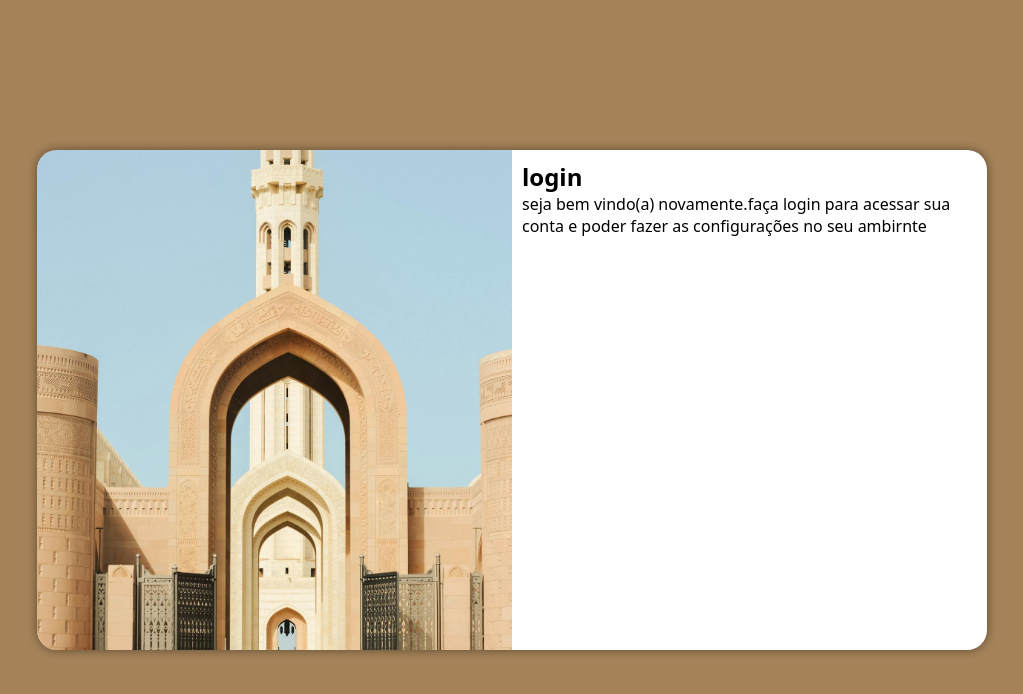
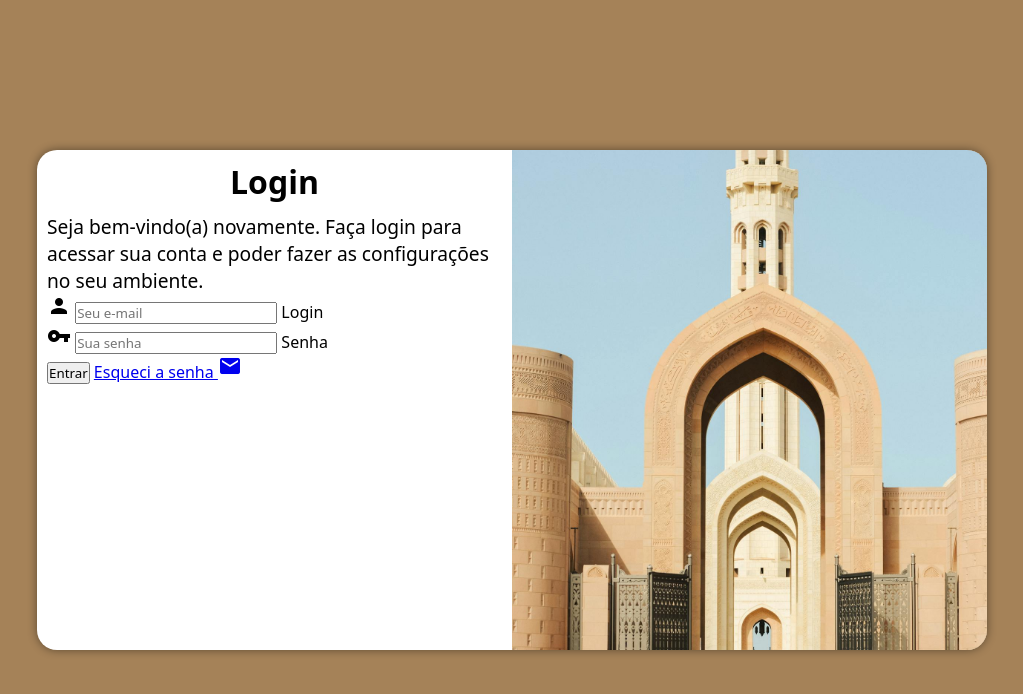
Before and after one commit to thalyson123ui/projeto-login, a plain HTML site: page index.html in a window 1280 px wide. Shown: the whole page, without its empty margins (128-1151 px from the left). Drawn offline with Linux system fonts and the light colour scheme.

Commit message:
adicionei o formulario

```diff
--- a/estilos/media-query.css
+++ b/estilos/media-query.css
@@ -31,14 +31,21 @@
     }
 
     section#login > div#imagem {
-        float: left;
+        float: right;
         width: 50%;
         height: 100%;
     }
 
     section#login > div#formulario {
-        float: right;
+        float: left;
         width: 50%;
+    }
 
+    div#formulario > h1 {
+        font-size: 2em;
+    }
+
+    div#formulario > p {
+        font-size: 1.2em;
     }
 }
--- a/estilos/style.css
+++ b/estilos/style.css
@@ -54,5 +54,13 @@ section#login > div#imagem {
 section#login > div#formulario {
     display: block;
     padding: 10px;
+}
 
+div#formulario > h1 {
+    text-align: center;
+    margin-bottom: 10px;
 }
+
+div#formulario > p {
+    font-size: 0.8em;
+}
--- a/index.html
+++ b/index.html
@@ -2,23 +2,39 @@
 <html lang="pt-br">
 <head>
     <meta charset="UTF-8">
-    <meta name="viewport" content="width=
-    , initial-scale=1.0">
-    <title>login</title>
+    <meta name="viewport" content="width=device-width, initial-scale=1.0">
+    <title>Login</title>
+    <link href="https://fonts.googleapis.com/icon?family=Material+Icons" rel="stylesheet">
     <link rel="stylesheet" href="estilos/style.css">
     <link rel="stylesheet" href="estilos/media-query.css">
 </head>
 <body>
     <main>
         <section id="login">
-            <div id="imagem">
-
-            </div>
+            <div id="imagem"></div>
 
             <div id="formulario">
-                <h1>login</h1>
-                <p>seja bem vindo(a) novamente.faça login para acessar sua conta e poder fazer as configurações no seu ambirnte</p>
-                <form action="login.php" method="post"></form>
+                <h1>Login</h1>
+                <p>Seja bem-vindo(a) novamente. Faça login para acessar sua conta e poder fazer as configurações no seu ambiente.</p>
+
+                <form action="login.php" method="post" autocomplete="on">
+                    <div class="campo">
+                        <i class="material-icons">person</i>
+                        <input type="email" name="login" id="ilogin" placeholder="Seu e-mail" autocomplete="email" required maxlength="30">
+                        <label for="ilogin">Login</label>
+                    </div>
+
+                    <div class="campo">
+                        <i class="material-icons">vpn_key</i>
+                        <input type="password" name="senha" id="isenha" placeholder="Sua senha" autocomplete="current-password" required minlength="8" maxlength="20">
+                        <label for="isenha">Senha</label>
+                    </div>
+
+                    <input type="submit" value="Entrar">
+                    <a href="esqueci.html">
+                        Esqueci a senha <i class="material-icons">mail</i>
+                    </a>
+                </form>
             </div>
         </section>
     </main>
```
